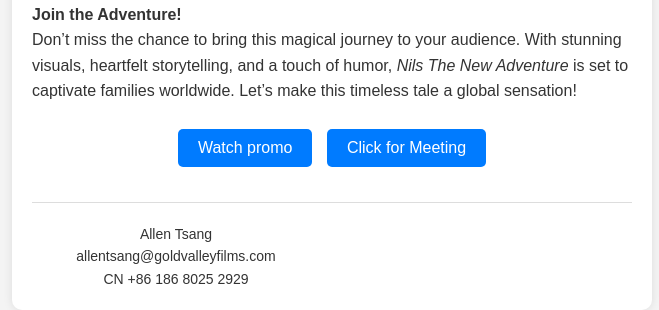
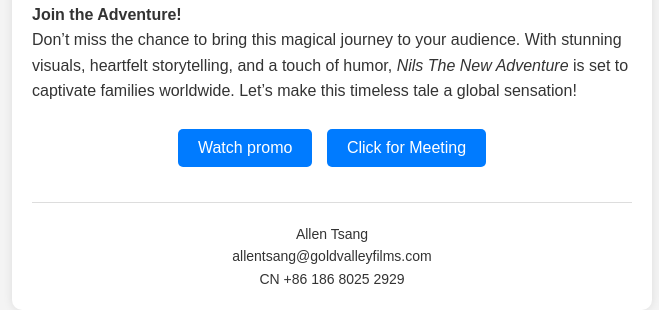
Before and after one commit to AllenTsang-CN/NILS, a plain HTML site: page index.html in a window 1280 px wide. Shown: the part 1485-1795 px from the top of the page, without its empty margins (308-967 px from the left). Drawn offline with Linux system fonts and the light colour scheme.

Commit message:
Update index.html

```diff
--- a/index.html
+++ b/index.html
@@ -131,6 +131,21 @@
           <a href="mailto:sales@goldvalleyfilms.com?subject=GVF_EFM2025_Meeting%20request" class="button">Click for Meeting</a>
       </div>
 
+    <style>
+    .signature-container {
+        display: flex;
+        justify-content: center;
+        margin-top: 30px;
+        padding-top: 20px;
+        border-top: 1px solid #ddd;
+    }
+    .signature {
+        text-align: center;
+        width: 100%;
+        margin: 0 auto;
+    }
+</style>
+
 <!-- Signature Section -->
 <div class="signature-container">
     <div class="signature">
@@ -139,6 +154,8 @@
         <p>CN +86 186 8025 2929</p>
     </div>
 </div>
+
+      </div>
   </div>
 </body>
 </html>
```
Lines whose indentation alone changed are shown as unchanged.
